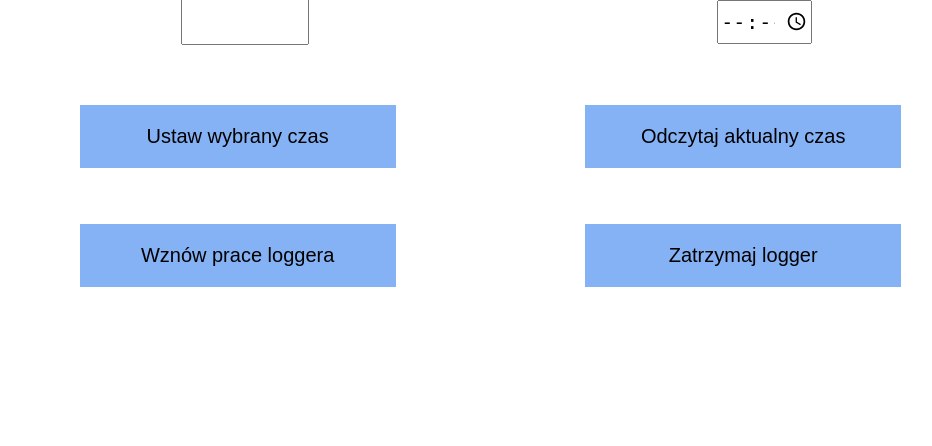
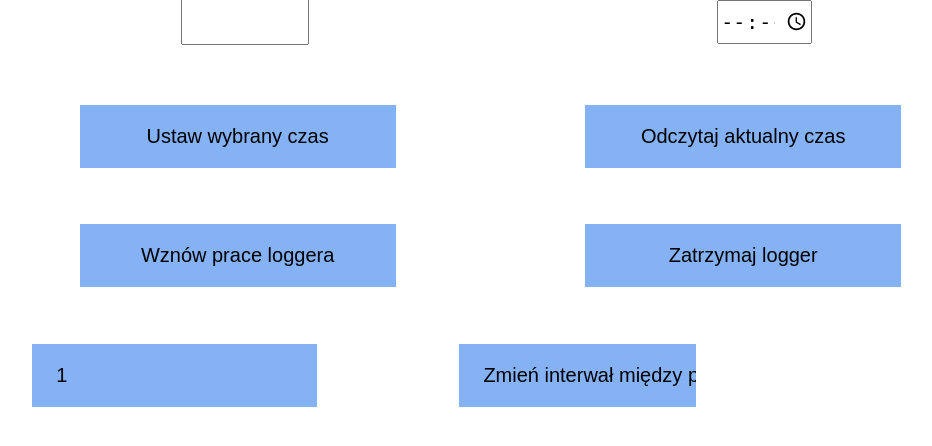
Before and after one commit to marcelkoniecz/SterRob, a Flask app: page /konfiguracja in a window 1280 px wide. Shown: the part 285-731 px from the top of the page, without its empty margins (118-1050 px from the left). Run offline with Flask 2, Linux system fonts and the light colour scheme; some libraries are stand-ins or nearby versions.

Commit message:
Working page

```diff
--- a/serverProject/database_operations.py
+++ b/serverProject/database_operations.py
@@ -80,7 +80,6 @@ def clear_database(name: str):
     con.close()
 
 
-
 def print_database(name: str):
     con = connect_database()
     cur = con.cursor()
--- a/serverProject/measurements_operations.py
+++ b/serverProject/measurements_operations.py
@@ -1,5 +1,4 @@
 import database_operations as db
-import serial_port as sp
 from typing import NamedTuple
 
 
@@ -46,7 +45,7 @@ def get_measurements(limit=100, offset=0):
             return None
         elif (offset + limit) > num_rows:
             limit = num_rows - offset
-    sql = "SELECT id, time FROM measurements ORDER BY id LIMIT " + str(limit) + " OFFSET " + str(offset)
+    sql = "SELECT id, time FROM measurements ORDER BY id DESC LIMIT " + str(limit) + " OFFSET " + str(offset)
     rows = cur.execute(sql).fetchall()
 
     for row in rows:
@@ -75,7 +74,7 @@ if __name__ == "__main__":
     #print("BEFORE\n")
     print("Measurements:")
     # db.print_database("measurements")
-    list_of_meas = get_measurements(10)
+    list_of_meas = get_measurements()
     if list_of_meas is None:
         print("EMPTY")
     else:
--- a/serverProject/serial_communication.py
+++ b/serverProject/serial_communication.py
@@ -1,4 +1,3 @@
-import database_operations as db
 import serial_port as sp
 import measurements_operations as mo
 import serial.tools.list_ports
@@ -11,6 +10,7 @@ def receive_all_measurements(ser: serial):
         if sp.serial_transmit(ser, "GET_ALL_MEAS") == sp.SERIAL_OK:
             while True:
                 row = sp.serial_receive(ser)
+                print(row)
                 if len(row) == 0:
                     return None
                 elif row == sp.SERIAL_OK:
--- a/serverProject/serial_port.py
+++ b/serverProject/serial_port.py
@@ -1,5 +1,5 @@
 import serial.tools.list_ports
-import sys
+
 
 SERIAL_OK = b'OK\n'
 SERIAL_ERROR = b'ERROR\n'
--- a/serverProject/static/css/main.css
+++ b/serverProject/static/css/main.css
@@ -106,6 +106,42 @@
     float: left; /* Float the buttons side by side */
   }
 
+  .btn-group3 input {
+    background-color: rgb(133, 178, 245); /* Green background */
+    font-size: 20px;
+    border: 0px solid green; /* Green border */
+    color: black; /* White text */
+    padding: 20px 24px; /* Some padding */
+    margin-top: 50px;
+    margin-left: 15%;
+    cursor: pointer; /* Pointer/hand icon */
+    float: left; /* Float the buttons side by side */
+  }
+
+    #btn-group3-value {
+    font-size: 20px;
+    border: 0px solid green; /* Green border */
+    color: black; /* White text */
+    padding: 20px 24px; /* Some padding */
+    margin-top: 50px;
+    margin-left: 15%;
+    cursor: pointer; /* Pointer/hand icon */
+    float: left; /* Float the buttons side by side */
+  }
+
+    #btn-group3-submit {
+    background-color: rgb(133, 178, 245); /* Green background */
+    font-size: 20px;
+    border: 0px solid green; /* Green border */
+    color: black; /* White text */
+    padding: 20px 24px; /* Some padding */
+    margin-top: 50px;
+    margin-left: 15%;
+    cursor: pointer; /* Pointer/hand icon */
+    float: left; /* Float the buttons side by side */
+    }
+
+
   .btn-group input:not(:last-child) {
     border-right: none; /* Prevent double borders */
 
--- a/serverProject/templates/config.html
+++ b/serverProject/templates/config.html
@@ -49,6 +49,10 @@
             <input style="width:25%" type="submit" name="submit_button" value="Wznów prace loggera"></input>
             <input style="width:25%" type="submit" name="submit_button" value="Zatrzymaj logger"></input>
         </div>
+         <div class="btn-group3" style="width:75%">
+            <input id="btn-group3-value" style="width:25%" type="number" name="int_val" min="1" value="1"></input>
+            <input id="btn-group3-submit" style="width:25%" type="submit" name="submit_button" value="Zmień interwał między pomiarami"></input>
+        </div>
     </form>
 
     <!--
--- a/serverProject/wsgi.py
+++ b/serverProject/wsgi.py
@@ -10,13 +10,13 @@ import measurements_operations as mo
 import database_operations as do
 import serial_communication as sc
 
-
 ser = sp.open_serial()
 print(ser)
 
 app = Flask(__name__)
 Bootstrap(app)
 datepicker(app)
+
 
 # @app.route("/home", methods=["POST", "GET"])
 # def glowna():
@@ -66,60 +66,66 @@ datepicker(app)
 @app.route("/", methods=["POST", "GET"])
 def home_page():
     do.create_database()
-    list_of_meas = mo.get_measurements(10)
+
+    if request.method == "POST":
+        if request.form['submit_button'] == 'Pobierz':
+            print("Pobieranie danych")
+            meas = sc.receive_all_measurements(ser)
+            print("Pobrano z urządzenia")
+            if meas is not None:
+                print("Dodawanie do bazy")
+                for m in meas:
+                    mo.insert_measurement(m)
+
+        elif request.form['submit_button'] == 'Wyczyść':
+            print("Czyszczenie bazy danych")
+            do.clear_database("measurements")
+            do.clear_database("measurements_sensors_data")
+
+        elif request.form['submit_button'] == 'Widok':
+            print("Widok bazy danych")
+
+    list_of_meas = mo.get_measurements()
+    tm_list = []
+
     if list_of_meas is None:
         print("EMPTY")
     else:
         mo.print_measurements(list_of_meas)
-    if request.method == "POST":
-        if request.form['submit_button']== 'Pobierz':
-            print("Pobieranie danych")
+        for i in list_of_meas:
+            temp_values = []
+            for j in i.values:
+                temp_values.append(int(j/40.95))
+            tm_list.append((datetime.fromtimestamp(i.timestamp).strftime("%d/%m/%Y, %H:%M:%S"), temp_values))
 
-            meas = sc.receive_all_measurements(ser)
-            if meas is not None:
-                for m in meas:
-                    mo.insert_measurement(m)
-
-            list_of_meas = mo.get_measurements(10)
-            if list_of_meas is None:
-              print("EMPTY")
-            else:
-               mo.print_measurements(list_of_meas)
-
-        elif request.form['submit_button']== 'Wyczyść':
-            print("Czyszczenie bazy danych")
-            do.clear_database("measurements")
-            do.clear_database("measurements_sensors_data")
-
-        elif request.form['submit_button']== 'Widok':
-            print("Widok bazy danych")
-
-    return render_template('homepage.html',my_list=list_of_meas)
+    return render_template('homepage.html', my_list=list_of_meas, tm_list=tm_list, length=len(list_of_meas))
     # return render_template('homepage.html')
 
 
 @app.route("/konfiguracja", methods=["POST", "GET"])
 def konfig_page():
     if request.method == "POST":
+        print(request.form['submit_button'])
 
-        if(request.form['submit_button']=='Ustaw wybrany czas'):
+        if (request.form['submit_button'] == 'Ustaw wybrany czas'):
             zmienna = request.form["czas"]
             zmienna2 = request.form["kalendarz"]
             if len(zmienna2) < 3:
                 mes = "Aby poprawnie ustawić czas należy ustawić datę"
             else:
-                ts = int((datetime(int(zmienna2[6:10]),int(zmienna2[0:2]),int(zmienna2[3:5]),
-                        int(zmienna[0:2]),int(zmienna[3:5])) - datetime(1970,1,1)).total_seconds()) - 2 * 3600
+                ts = int((datetime(int(zmienna2[6:10]), int(zmienna2[0:2]), int(zmienna2[3:5]),
+                                   int(zmienna[0:2]), int(zmienna[3:5])) - datetime(1970, 1,
+                                                                                    1)).total_seconds()) - 2 * 3600
                 if sc.set_time(ser, ts) is True:
                     mes = "Błąd komunikacji, nie można ustawić daty i czasu"
                 else:
                     date_time = datetime.fromtimestamp(ts)
                     message = date_time.strftime("%d/%m/%Y, %H:%M:%S")
-                    mes = "Ustawiono następującyą datę i czas: "+ str(message)
+                    mes = "Ustawiono następującyą datę i czas: " + str(message)
 
-            return render_template('config.html',message=mes)
+            return render_template('config.html', message=mes)
 
-        elif(request.form['submit_button']=='Odczytaj aktualny czas'):
+        elif (request.form['submit_button'] == 'Odczytaj aktualny czas'):
             ts = sc.get_time(ser)
             if ts is not None:
                 date_time = datetime.fromtimestamp(ts)
@@ -129,17 +135,26 @@ def konfig_page():
                 mes = "Błąd odczytu danych z urządzenia"
             return render_template('config.html', message=mes)
 
-        elif(request.form['submit_button']=='Wznów prace loggera'):
+        elif (request.form['submit_button'] == 'Wznów prace loggera'):
             if sc.work_mode_on(ser) is True:
                 mes = "Błąd wysyłania polecenia do urządzenia"
             else:
-                mes="Praca loggera została wznowiona"
-            return render_template('config.html',message=mes)
+                mes = "Praca loggera została wznowiona"
+            return render_template('config.html', message=mes)
 
-        elif(request.form['submit_button']=='Zatrzymaj logger'):
+        elif (request.form['submit_button'] == 'Zatrzymaj logger'):
             if sc.work_mode_off(ser) is True:
                 mes = "Błąd wysyłania polecenia do urządzenia"
             else:
-                mes="Logger danych został zatrzymany"
-            return render_template('config.html',message=mes)
+                mes = "Logger danych został zatrzymany"
+            return render_template('config.html', message=mes)
+
+        elif (request.form['submit_button'] == 'Zmień interwał między pomiarami'):
+            int_val = request.form['int_val']
+            if sc.change_interval(ser, int(int_val)) is True:
+                mes = "Błąd wysyłania polecenia do urządzenia"
+            else:
+                mes = "Logger danych wykonuje teraz pomiary co " + str(int_val) + " sekund"
+            return render_template('config.html', message=mes)
+
     return render_template('config.html')
```
Also changed, not shown: serverProject/templates/homepage.html (+4 -4 lines), pdf/projekt_bazy_danych.png (added).
